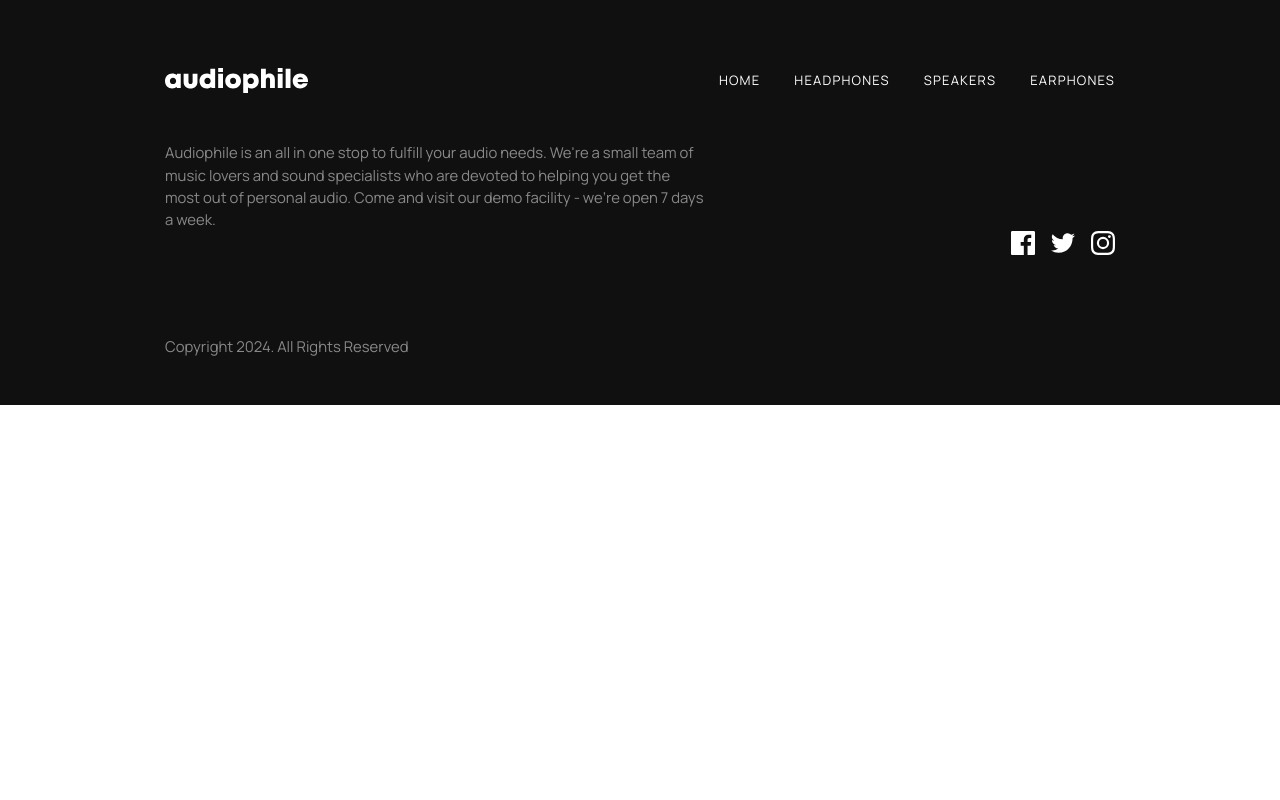
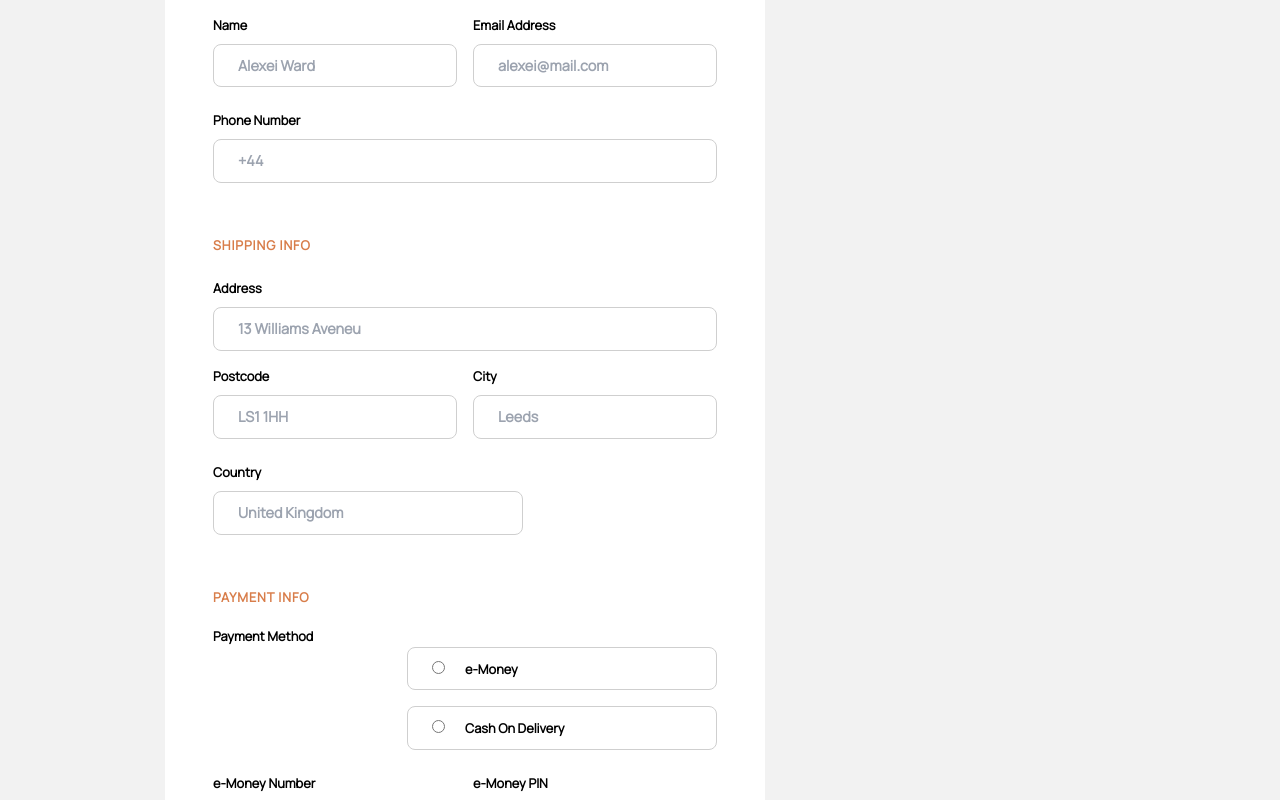
Before and after one commit to sgledhill1695/Audiophile, a Next.js app: page /checkout in a window 1280 px wide. Shown: the part 400-1200 px from the top of the page. Before the commit the page ends 805 px from the top, so only its background shows below. Built offline with nearby package versions, Linux system fonts and the light colour scheme.

Commit message:
checkout desktop form finished, no tab/mob or validation done yet

```diff
--- a/pages/checkout.js
+++ b/pages/checkout.js
@@ -21,11 +21,11 @@ export default function Checkout(){
 
                             <div className="flex justify-between mt-[38px]">
 
-                                <div className="w-[100%]">
+                                <div className="w-[100%] max-w-[730px]">
                                     <CheckoutForm />
                                 </div>
 
-                                <div className="w-[100%]">
+                                <div className="w-[100%] max-w-[350px]">
                                     <CheckoutSummary />
                                 </div>
 
--- a/src/app/components/checkout/checkoutForm.jsx
+++ b/src/app/components/checkout/checkoutForm.jsx
@@ -1,11 +1,189 @@
+import InputLabel from "./inputLabel";
+import { useState } from "react";
+
 export default function checkoutForm(){
+
+    const [name, setName] = useState('');
+    const [nameError, setNameError] = useState({
+        error: false,
+        errorMessage: ''
+    });
 
     return(
         <>
 
-            <div className="bg-[white] px-[48px] py-[54px] rounded-[8px]">
+            <div className="bg-[white] px-[48px] py-[54px] rounded-[8px] mb-[141px]">
 
                 <h1 className="text-[2rem] text-[#000]  manrope-semibold tracking-[1.1px]">CHECKOUT</h1>
+
+                <h2 className="manrope-reg text-[#D87D4A] lg:text-start text-[0.8rem] font-bold tracking-[0.9px] mt-[41px] ">BILLING DETAILS</h2>
+
+                <form>
+
+
+
+
+                    <div className="flex gap-[16px] mt-[16px]">
+
+                        <div className="flex flex-col gap-[9px]  w-[100%] max-w-[310px]">
+                            <InputLabel
+                                label={'Name'}
+                                htmlFor={'name'}
+                            />
+                            <input id="name" type="text" placeholder="Alexei Ward" className="border-[1px] rounded-[8px] border-[#CFCFCF] focus:border-[#D87D4A] focus:outline-none hover:cursor-pointer py-[10px] px-[24px] text-[0.9rem] font-bold caret-[#D87D4A]" />
+                        </div>
+
+                        <div className="flex flex-col gap-[9px]  w-[100%] max-w-[310px]">
+                            <InputLabel
+                                label={'Email Address'}
+                                htmlFor={'email'}
+                            />
+                            <input id="email" type="email" placeholder="alexei@mail.com" className="border-[1px] rounded-[8px] border-[#CFCFCF] focus:border-[#D87D4A] focus:outline-none hover:cursor-pointer py-[10px] px-[24px] text-[0.9rem] font-bold caret-[#D87D4A] w-[100%] max-w-[310px]" />
+                        </div>
+
+                    </div>
+
+
+
+
+                    <div className="flex flex-col gap-[9px]  w-[100%] mt-[24px]">
+                        <InputLabel
+                            label={'Phone Number'}
+                            htmlFor={'phone'}
+                        />
+                        <input id="phone" type="text" placeholder="+44" className="border-[1px] rounded-[8px] border-[#CFCFCF] focus:border-[#D87D4A] focus:outline-none hover:cursor-pointer py-[10px] px-[24px] text-[0.9rem] font-bold caret-[#D87D4A] w-[100%]" />
+                    </div>
+
+
+                    <h3 className="manrope-reg text-[#D87D4A] lg:text-start text-[0.8rem] font-bold tracking-[0.9px] mt-[53px] ">SHIPPING INFO</h3>
+
+
+                    <div className="flex flex-col gap-[9px]  w-[100%] mt-[24px]">
+                        <InputLabel
+                            label={'Address'}
+                            htmlFor={'adress'}
+                        />
+                        <input id="address" type="text" placeholder="13 Williams Aveneu" className="border-[1px] rounded-[8px] border-[#CFCFCF] focus:border-[#D87D4A] focus:outline-none hover:cursor-pointer py-[10px] px-[24px] text-[0.9rem] font-bold caret-[#D87D4A] w-[100%]" />
+                    </div>
+
+
+
+
+                    <div className="flex gap-[16px] mt-[16px]">
+
+                        <div className="flex flex-col gap-[9px]  w-[100%] max-w-[310px]">
+                            <InputLabel
+                                label={'Postcode'}
+                                htmlFor={'postcode'}
+                            />
+                            <input id="postcode" type="text" placeholder="LS1 1HH" className="border-[1px] rounded-[8px] border-[#CFCFCF] focus:border-[#D87D4A] focus:outline-none hover:cursor-pointer py-[10px] px-[24px] text-[0.9rem] font-bold caret-[#D87D4A]" />
+                        </div>
+
+                        <div className="flex flex-col gap-[9px]  w-[100%] max-w-[310px]">
+                            <InputLabel
+                                label={'City'}
+                                htmlFor={'city'}
+                            />
+                            <input id="city" type="text" placeholder="Leeds" className="border-[1px] rounded-[8px] border-[#CFCFCF] focus:border-[#D87D4A] focus:outline-none hover:cursor-pointer py-[10px] px-[24px] text-[0.9rem] font-bold caret-[#D87D4A] w-[100%] max-w-[310px]" />
+                        </div>
+
+                    </div>
+
+
+
+
+                    <div className="flex flex-col gap-[9px]  w-[100%] max-w-[310px] mt-[24px]">
+                        <InputLabel
+                            label={'Country'}
+                            htmlFor={'country'}
+                        />
+                        <input id="country" type="text" placeholder="United Kingdom" className="border-[1px] rounded-[8px] border-[#CFCFCF] focus:border-[#D87D4A] focus:outline-none hover:cursor-pointer py-[10px] px-[24px] text-[0.9rem] font-bold caret-[#D87D4A] w-[100%] max-w-[310px]" />
+                    </div>
+
+
+                    <h4 className="manrope-reg text-[#D87D4A] lg:text-start text-[0.8rem] font-bold tracking-[0.9px] mt-[53px] ">PAYMENT INFO</h4>
+
+                    <div className="mt-[16px]">
+                        <InputLabel
+                            label={'Payment Method'}
+                            htmlFor={''}
+                        />
+
+                        <div className="flex flex-col items-end gap-[16px]">
+
+                            <div className="border-[1px] rounded-[8px] border-[#CFCFCF] focus:border-[#D87D4A] focus:outline-none  py-[10px] px-[24px] text-[0.9rem] font-bold caret-[#D87D4A] w-[100%] max-w-[310px]">
+                                <input id="e-money" type="radio" placeholder="United Kingdom" className="me-[20px] text-[pink] accent-[#D87D4A]" />
+                                <InputLabel
+                                    label={'e-Money'}
+                                    htmlFor={'e-money'}
+                                />
+                            </div>
+
+                            <div className="border-[1px] rounded-[8px] border-[#CFCFCF] focus:border-[#D87D4A] focus:outline-none  py-[10px] px-[24px] text-[0.9rem] font-bold caret-[#D87D4A] w-[100%] max-w-[310px]">
+                                <input id="cash" type="radio" placeholder="United Kingdom" className="me-[20px] text-[pink] accent-[#D87D4A]" />
+                                <InputLabel
+                                    label={'Cash On Delivery'}
+                                    htmlFor={'cash'}
+                                />
+                            </div>
+
+
+                        </div>
+
+
+
+
+                        <div className="flex gap-[16px] mt-[24px]">
+
+                            <div className="flex flex-col gap-[9px]  w-[100%] max-w-[310px]">
+                                <InputLabel
+                                    label={'e-Money Number'}
+                                    htmlFor={'e-number'}
+                                />
+                                <input id="e-number" type="text" placeholder="238521993" className="border-[1px] rounded-[8px] border-[#CFCFCF] focus:border-[#D87D4A] focus:outline-none hover:cursor-pointer py-[10px] px-[24px] text-[0.9rem] font-bold caret-[#D87D4A]" />
+                            </div>
+
+                            <div className="flex flex-col gap-[9px]  w-[100%] max-w-[310px]">
+                                <InputLabel
+                                    label={'e-Money PIN'}
+                                    htmlFor={'e-pin'}
+                                />
+                                <input id="e-pin" type="text" placeholder="6891" className="border-[1px] rounded-[8px] border-[#CFCFCF] focus:border-[#D87D4A] focus:outline-none hover:cursor-pointer py-[10px] px-[24px] text-[0.9rem] font-bold caret-[#D87D4A] w-[100%] max-w-[310px]" />
+                            </div>
+
+                        </div>
+
+
+
+
+
+
+
+                    </div>
+
+
+
+
+
+
+
+
+
+
+
+
+
+
+
+
+
+
+
+
+
+
+
+                </form>
 
 
             </div>
--- a/src/app/components/checkout/checoutSummary.jsx
+++ b/src/app/components/checkout/checoutSummary.jsx
@@ -2,7 +2,9 @@ export default function checkoutSummary(){
 
     return(
         <>
-            summary
+            <div>
+                summary
+            </div>
         </>
     )
 }
--- /dev/null
+++ b/src/app/components/checkout/inputLabel.jsx
@@ -0,0 +1,13 @@
+export default function inputLabel({label, htmlFor}){
+
+    return(
+        <>
+            <label
+                className="text-[#000] text-[0.8rem] font-bold"
+                htmlFor={htmlFor}>
+                    {label}
+            </label>
+
+        </>
+    )
+}
```
Also changed, not shown: src/app/globals.css (line endings or trailing spaces).
